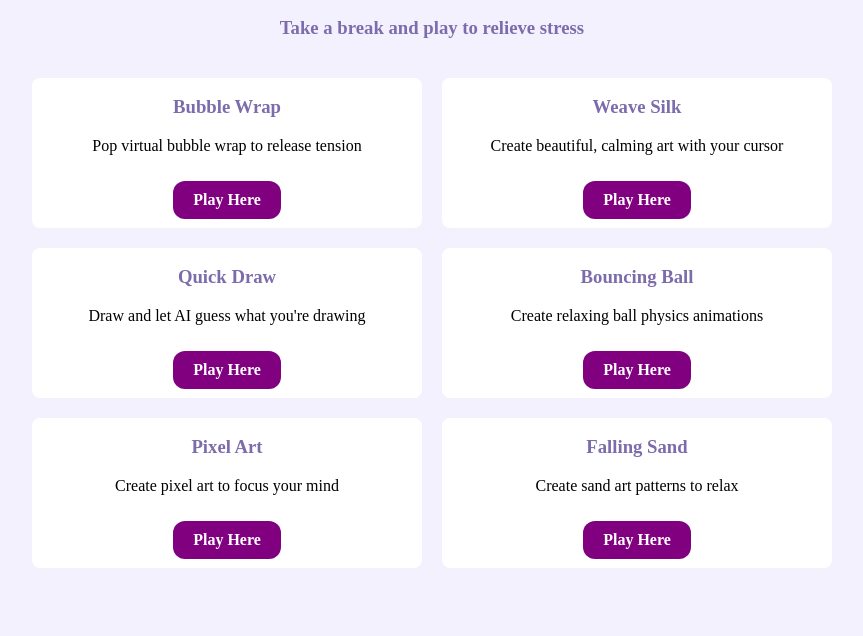
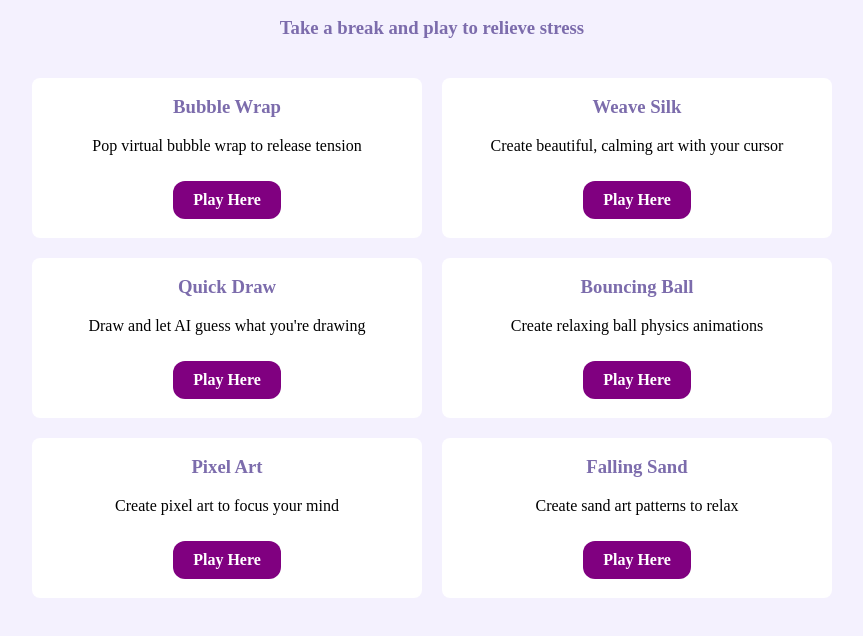
Before and after one commit to dhairyaveerk/stellarhacks, a plain HTML site: page index.html in a window 1280 px wide. Shown: the part 50-686 px from the top of the page, without its empty margins (208-1071 px from the left). Drawn offline with Linux system fonts and the light colour scheme.

Commit message:
Update style.css

```diff
--- a/style.css
+++ b/style.css
@@ -17,7 +17,7 @@ p {
 .array {
   display: grid;
   grid-template-columns: repeat(2, 1fr); /* 2 columns */
-  grid-template-rows: repeat(3, 150px); /* 3 rows */
+  grid-template-rows: repeat(3, 160px); /* 3 rows */
   gap: 20px;
   width: 90%;
   max-width: 800px;
```
